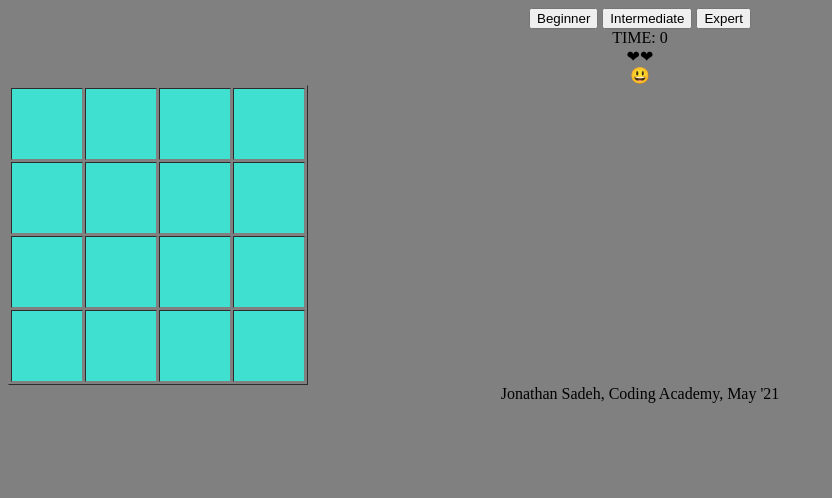
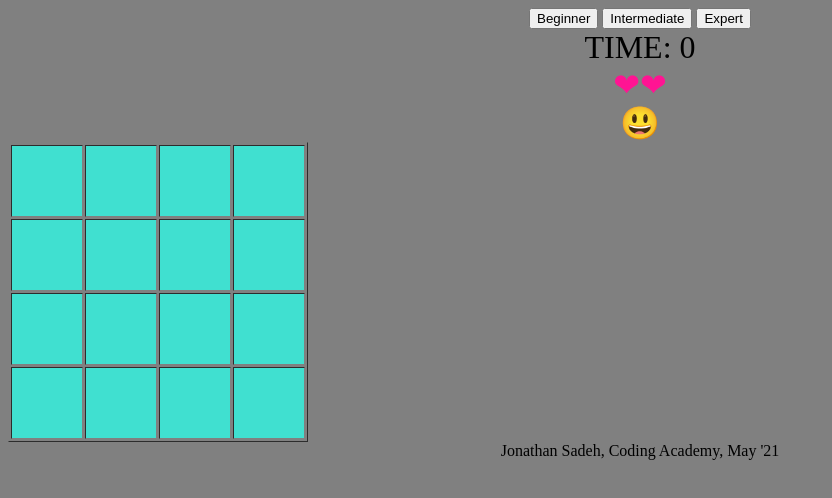
Before and after one commit to Jonathan-Unspecified/Sprint-1_Minesweeper, a plain HTML site: page index.html in a window 1280 px wide. Shown: the whole page, without its empty margins (0-832 px from the left). Drawn offline with Linux system fonts and the light colour scheme.

Commit message:
just a dash of css

```diff
--- a/css/style.css
+++ b/css/style.css
@@ -17,3 +17,16 @@ body {
 .boom {
     background-color: red;
 }
+
+.status {
+    font-size: xx-large;
+}
+
+.timer {
+font-size: xx-large;
+}
+
+.lives {
+font-size: xx-large;
+color: deeppink;
+}
--- a/index.html
+++ b/index.html
@@ -6,6 +6,7 @@
     <meta http-equiv="X-UA-Compatible" content="IE=edge">
     <meta name="viewport" content="width=device-width, initial-scale=1.0">
     <title>Minesweeper Lite</title>
+    <link rel="shortcut icon" href="media/coding.png" type="image/x-icon">
     <link rel="stylesheet" href="css/style.css">
 </head>
 
--- a/js/util.js
+++ b/js/util.js
@@ -96,7 +96,6 @@ function checkGameOver() {
         }
     }
     gIsOver = true;
-    // openModal(gIsOver); TO DO
     var elStatus = document.querySelector('.status');
     elStatus.innerText = GAME_OVER;
     clearInterval(gInterval);
@@ -112,9 +111,9 @@ function checkVictory() {
   if ((gGame.shownCount) + (gGame.markedCount) === board) {
       gIsVictory = true;
       clearInterval(gInterval);
+      gInterval = null;
       var elStatus = document.querySelector('.status');
       elStatus.innerText = WIN;
-      // openModal(gIsVictory) TO DO
   }
 }
 
```
Also changed, not shown: media/coding.png (added).
